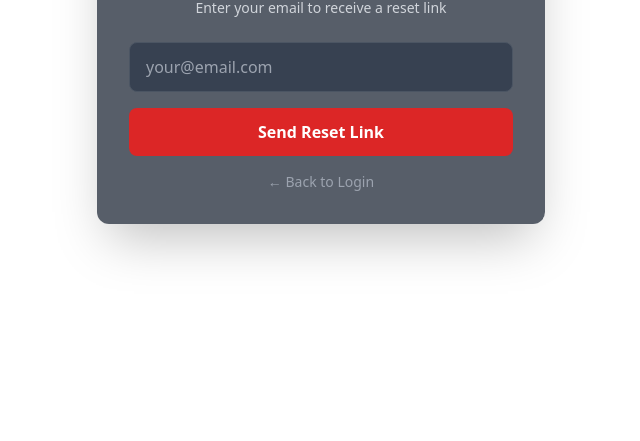
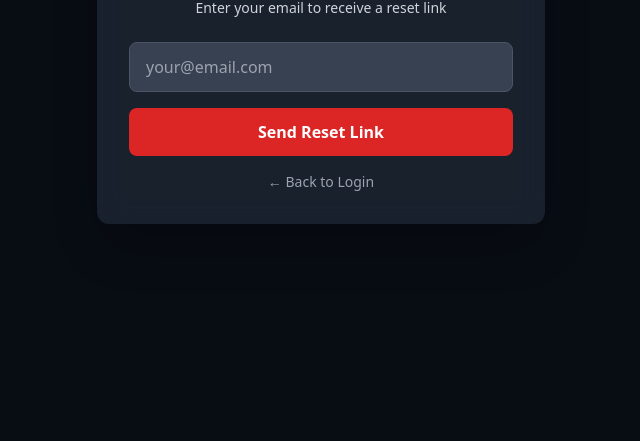
Before and after one commit to Saiikoh/VIZARYON, a plain HTML site: page forgot_password.html in a window 1280 px wide. Shown: the part 359-800 px from the top of the page, without its empty margins (319-959 px from the left). Drawn offline with nearby package versions, Linux system fonts and the light colour scheme.

Commit message:
forgot_password.html

```diff
--- a/forgot_password.html
+++ b/forgot_password.html
@@ -5,13 +5,13 @@
     <meta name="viewport" content="width=device-width, initial-scale=1.0" />
     <title>VIZARYON – Forgot Password</title>
 
-    <!-- Tailwind CSS -->
+    <!-- Tailwind -->
     <script src="https://cdn.tailwindcss.com"></script>
 
     <!-- Feather Icons -->
     <script src="https://unpkg.com/feather-icons"></script>
 
-    <!-- Glass Card Style -->
+    <!-- Glass Effect -->
     <style>
         .glass {
             background: rgba(31, 41, 55, 0.75);
@@ -21,10 +21,13 @@
     </style>
 </head>
 
-<body class="min-h-screen bg-transparent text-white flex items-center justify-center">
+<body class="min-h-screen bg-gray-900 text-white flex items-center justify-center">
+
+    <!-- Background Overlay -->
+    <div class="absolute inset-0 bg-black bg-opacity-50"></div>
 
     <!-- Forgot Password Card -->
-    <div class="glass p-8 rounded-xl shadow-2xl w-full max-w-md">
+    <div class="relative glass p-8 rounded-xl shadow-2xl w-full max-w-md z-10">
 
         <div class="text-center mb-6">
             <i data-feather="lock" class="text-red-500 w-12 h-12 mx-auto mb-4"></i>
@@ -47,14 +50,13 @@
             required
         />
 
-        <!-- Send Button -->
+        <!-- Buttons -->
         <button
             onclick="sendReset()"
             class="bg-red-600 w-full py-3 rounded-lg font-semibold hover:bg-red-700 transition">
             Send Reset Link
         </button>
 
-        <!-- Back -->
         <a href="login.html"
            class="block text-center mt-4 text-gray-400 hover:text-white text-sm">
             ← Back to Login
@@ -70,7 +72,7 @@
         } from "https://www.gstatic.com/firebasejs/11.0.1/firebase-auth.js";
 
         const firebaseConfig = {
-            apiKey: "YOUR_API_KEY",
+            apiKey: "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",
             authDomain: "vizaryon-301bd.firebaseapp.com",
             projectId: "vizaryon-301bd",
             storageBucket: "vizaryon-301bd.firebasestorage.app",
```
